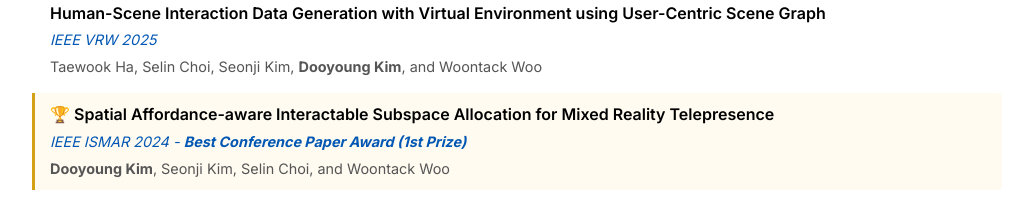
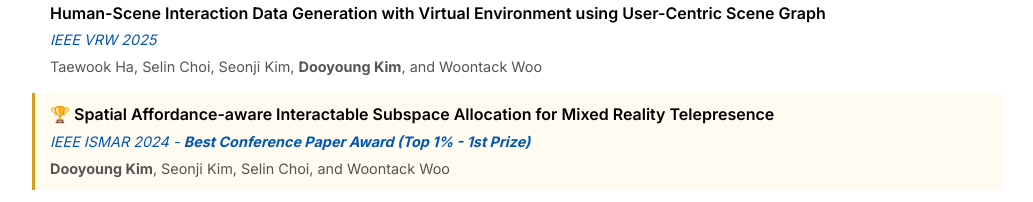
Before and after one commit to Dooyoung-Kim/Dooyoung-Kim.github.io, a website: page index.html in a window 1280 px wide. Shown: the part 4360-4562 px from the top of the page, without its empty margins (123-1156 px from the left). Drawn offline with Linux system fonts and the light colour scheme.

Commit message:
Update publication meta information for award details

```diff
--- a/index.html
+++ b/index.html
@@ -541,7 +541,7 @@
 
                 <li class="publication-item highlight">
                     <span class="pub-title">🏆 Spatial Affordance-aware Interactable Subspace Allocation for Mixed Reality Telepresence</span>
-                    <span class="pub-meta">IEEE ISMAR 2024 - <b>Best Conference Paper Award (1st Prize)</b></span>
+                    <span class="pub-meta">IEEE ISMAR 2024 - <b>Best Conference Paper Award (Top 1% - 1st Prize)</b></span>
                     <span class="pub-authors"><b>Dooyoung Kim</b>, Seonji Kim, Selin Choi, and Woontack Woo</span>
                 </li>
 
```
